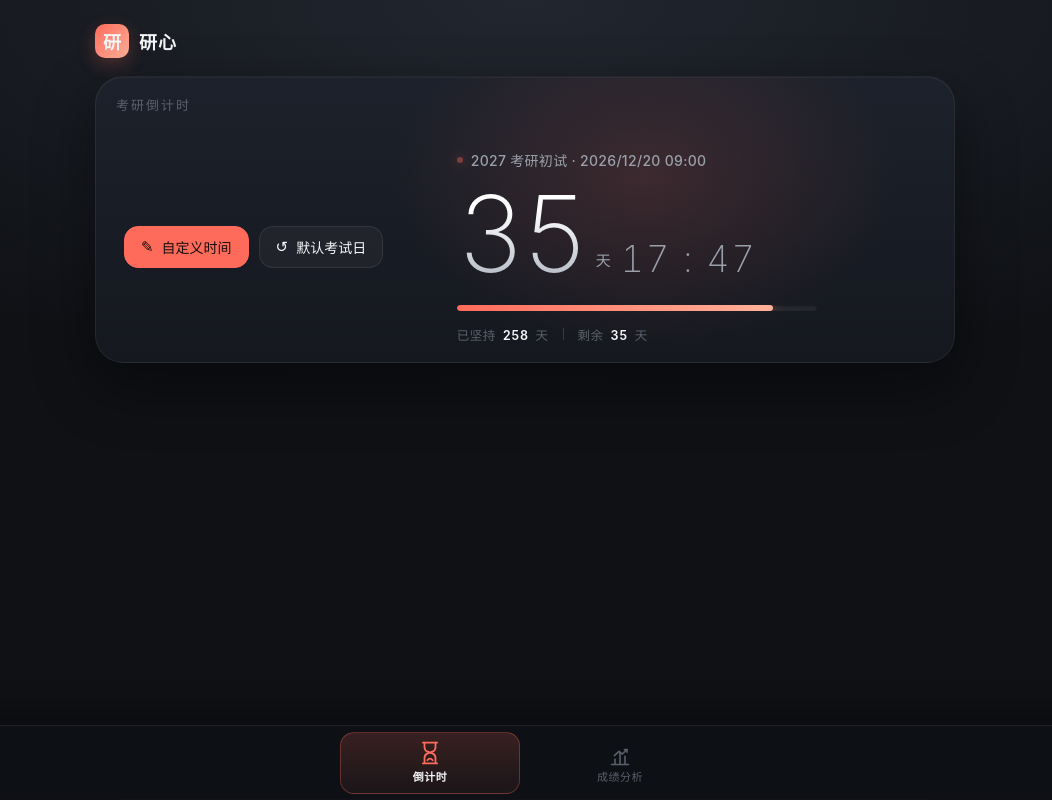
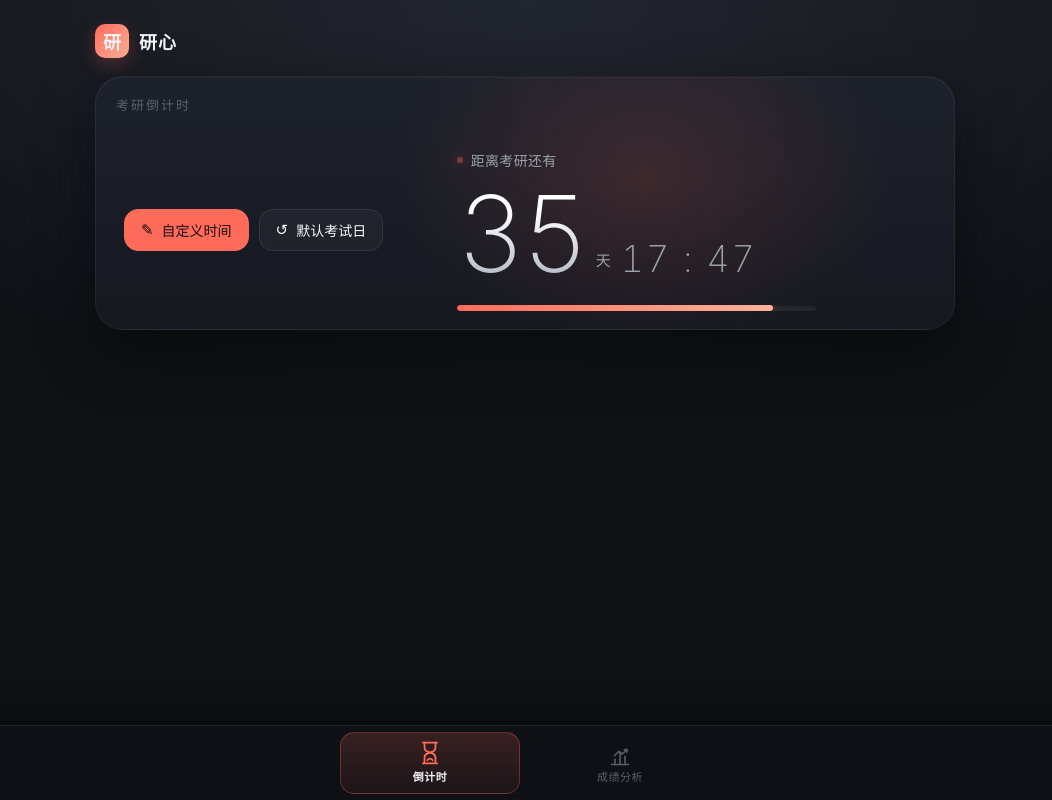
Before and after one commit to Zhouks-byte/yanxin-kaoyan-app, a plain HTML site: page index.html in a window 1280 px wide. Shown: the whole page, without its empty margins (115-1167 px from the left). Drawn offline with Linux system fonts and the light colour scheme.

Commit message:
界面精简：删除倒计时坚持/剩余统计行与科目卡满分描述，目标行改为「距离考研还有」

```diff
--- a/index.html
+++ b/index.html
@@ -131,10 +131,6 @@ body{
   box-shadow:0 0 12px rgba(255,107,91,.55);
   transition:width 1s linear;
 }
-.cd-meta{display:flex;align-items:center;gap:14px;margin-top:14px;flex-shrink:0}
-.cd-meta span{font-size:12.5px;color:var(--text-faint);letter-spacing:.5px}
-.cd-meta b{color:var(--text);font-weight:600;font-variant-numeric:tabular-nums;margin:0 3px}
-.cd-meta .sep{display:block;width:1px;height:12px;background:rgba(255,255,255,.14);flex-shrink:0}
 .ctrl-side{
   display:flex;flex-direction:column;align-items:center;gap:10px;
   width:100%;max-width:460px;flex:none;
@@ -162,7 +158,6 @@ body{
 #cdCard.layout-landscape .cd .sub{font-size:clamp(22px,4.5vw,36px)}
 #cdCard.layout-landscape .cd-target{justify-content:flex-start}
 #cdCard.layout-landscape .cd-progress{max-width:360px}
-#cdCard.layout-landscape .cd-meta{justify-content:flex-start}
 
 /* ============ 成绩卡片 ============ */
 .sub-nav{display:flex;gap:6px;flex-wrap:wrap}
@@ -186,7 +181,6 @@ body.mode-landscape .sg-row.multi{grid-template-columns:repeat(5,1fr)}
 .subject-card.selected{border-color:var(--accent);background:var(--accent-soft)}
 .subject-card.selected::after{content:"✓";position:absolute;top:6px;right:8px;color:var(--accent);font-size:13px;font-weight:700}
 .subject-card .s-name{font-size:13px;font-weight:600;line-height:1.3}
-.subject-card .s-desc{font-size:10px;color:var(--text-faint);line-height:1.4}
 
 .sub-select{margin-top:12px}
 .sub-select .field{margin-bottom:0}
@@ -421,17 +415,12 @@ body.mode-landscape .sg-row.multi{grid-template-columns:repeat(5,1fr)}
   </div>
   <div class="card-inner" id="cardInner">
     <div class="cd-side">
-      <div class="cd-target"><span class="dot"></span><span id="targetLabel">目标日期</span></div>
+      <div class="cd-target"><span class="dot"></span><span id="targetLabel">距离考研还有</span></div>
       <div class="cd" id="cd" aria-live="polite">
         <span class="num" id="days">00</span><span class="unit">天</span>
         <span class="sub" id="hm">00 : 00</span>
       </div>
       <div class="cd-progress"><i id="bar"></i></div>
-      <div class="cd-meta">
-        <span>已坚持 <b id="elapsed">0</b> 天</span>
-        <i class="sep" aria-hidden="true"></i>
-        <span>剩余 <b id="remain">0</b> 天</span>
-      </div>
       <div id="doneMsg" style="display:none" class="done">🎉 目标已到达，加油冲刺！</div>
     </div>
     <div class="ctrl-side">
@@ -613,7 +602,6 @@ body.mode-landscape .sg-row.multi{grid-template-columns:repeat(5,1fr)}
   function loadJson(k){try{const r=localStorage.getItem(k);return r?JSON.parse(r):null}catch(e){return null}}
   function saveJson(k,v){try{localStorage.setItem(k,JSON.stringify(v))}catch(e){}}
   const pad=n=>String(n).padStart(2,'0');
-  function fmtDate(ts){const d=new Date(ts);return d.getFullYear()+'/'+pad(d.getMonth()+1)+'/'+pad(d.getDate())+' '+pad(d.getHours())+':'+pad(d.getMinutes())}
   function flash(btn,txt){const old=btn.innerHTML;btn.innerHTML=txt;btn.disabled=true;setTimeout(()=>{btn.innerHTML=old;btn.disabled=false},1200)}
 
   /* =============== 倒计时 =============== */
@@ -649,10 +637,7 @@ body.mode-landscape .sg-row.multi{grid-template-columns:repeat(5,1fr)}
     const days=Math.floor(s/86400),hrs=Math.floor((s%86400)/3600),min=Math.floor((s%3600)/60);
     $('days').textContent=pad(days);
     $('hm').textContent=pad(hrs)+' : '+pad(min);
-    $('targetLabel').textContent=(cdState.name||'目标')+' · '+fmtDate(cdState.target);
-    const elapsedMs=Math.max(0,now-Math.min(cdState.start,now));
-    $('elapsed').textContent=Math.floor(elapsedMs/86400000);
-    $('remain').textContent=days;
+    $('targetLabel').textContent='距离考研还有';
     const totalMs=cdState.target-cdState.start;
     const pct=totalMs>0?Math.min(100,Math.max(0,(now-cdState.start)/totalMs*100)):100;
     $('bar').style.width=pct+'%';
@@ -746,7 +731,7 @@ body.mode-landscape .sg-row.multi{grid-template-columns:repeat(5,1fr)}
         const s=SUBJECTS[k];
         const el=document.createElement('div');
         el.className='subject-card';el.dataset.key=k;el.dataset.group=g.label;
-        el.innerHTML='<span class="s-name">'+s.name+'</span><span class="s-desc">满分 '+s.full+(s.parts?' · '+s.parts.length+'部分':'')+'</span>';
+        el.innerHTML='<span class="s-name">'+s.name+'</span>';
         el.addEventListener('click',()=>{
           document.querySelectorAll('.subject-card').forEach(c=>{if(c.dataset.group===g.label)c.classList.remove('selected')});
           el.classList.add('selected');
```
